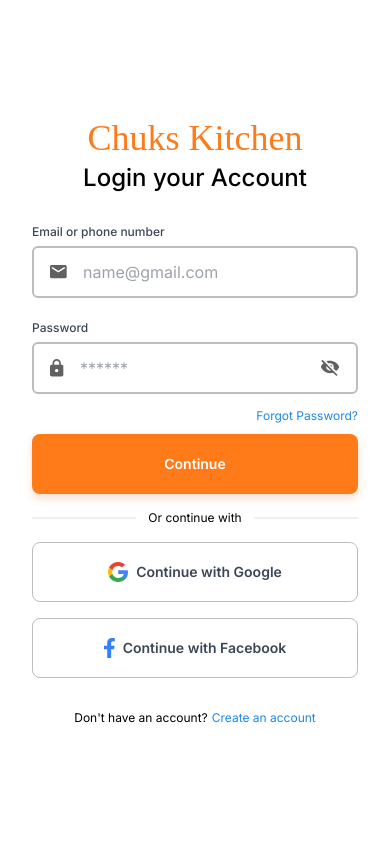
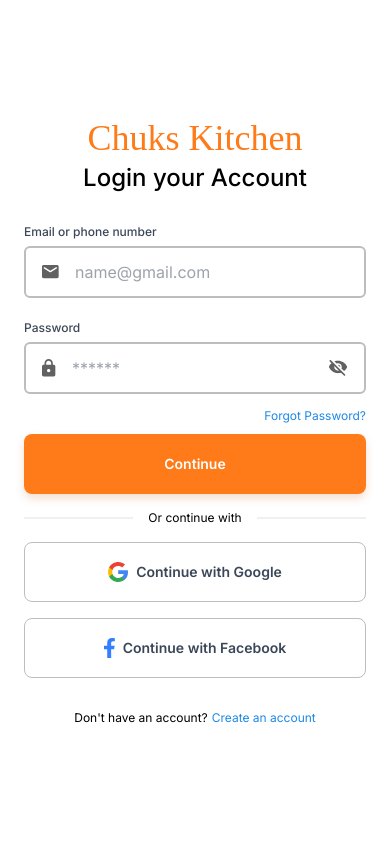
Before and after one commit to Tofunmithehuman/Chucks-Kitchen, a React (Vite) app: page /signin in a window 390 px wide. Shown: the top 844 px of the page. Built offline with nearby package versions, Linux system fonts and the light colour scheme; a web font is replaced by a local one.

Commit message:
fix: update style

```diff
--- a/src/Pages/Signin.jsx
+++ b/src/Pages/Signin.jsx
@@ -115,7 +115,7 @@ const Signin = () => {
 
           <div className="w-full lg:w-1/2 flex flex-col justify-center">
             <motion.div
-              className="p-8 w-full mx-auto"
+              className="p-6 sm:p-8 w-full mx-auto"
               initial="hidden"
               animate="visible"
               variants={formContainerVariants}
@@ -233,7 +233,7 @@ const Signin = () => {
                     <div className="flex items-center justify-between gap-2">
                       <div className="border border-t border-[#EEF0F4] w-full"></div>
                       <motion.p
-                        className="text-xs my-4 w-full"
+                        className="text-xs my-4 w-full whitespace-nowrap"
                         variants={formItemVariants}
                       >
                         Or continue with
```
